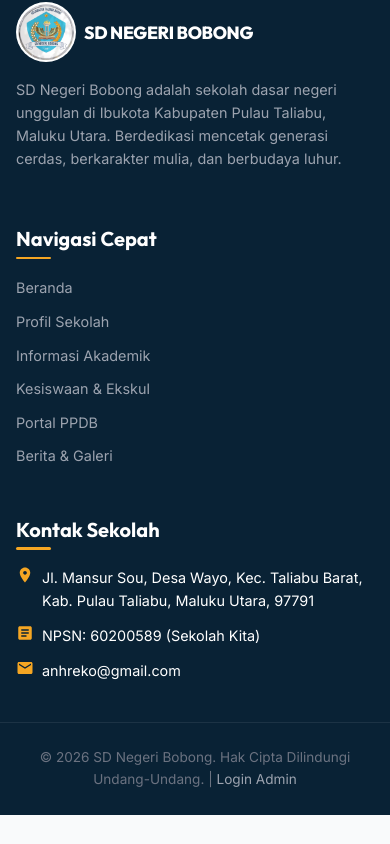
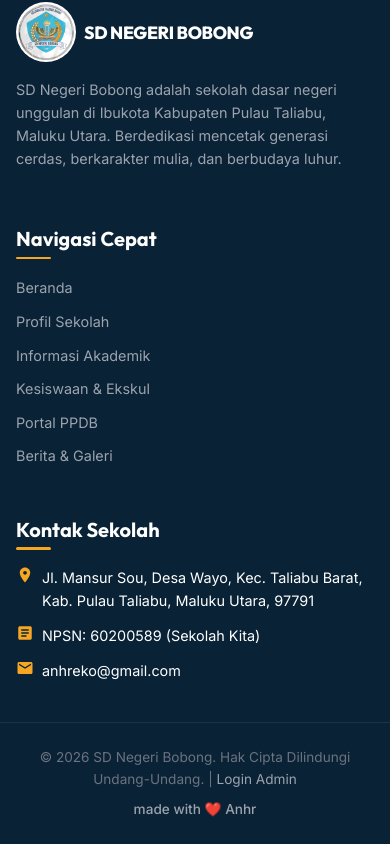
Before and after one commit to umamit/sdbobong, a Next.js app: page / in a window 390 px wide. Shown: the part 4137-4981 px from the top of the page. Before the commit the page ends 4952 px from the top, so only its background shows below. Built offline with nearby package versions, Linux system fonts and the light colour scheme; no server answers.

Commit message:
feat: tambahkan catatan developer di footer kiri publik 'made with ❤️ Anhr'

```diff
--- a/public/css/style.css
+++ b/public/css/style.css
@@ -1121,13 +1121,35 @@ footer {
 .footer-bottom {
     border-top: 1px solid rgba(255, 255, 255, 0.08);
     padding-top: var(--space-md);
-    text-align: center;
     font-size: 0.85rem;
     color: #9CA3AF;
 }
 
-.footer-bottom p {
+.footer-bottom-flex {
+    display: flex;
+    justify-content: space-between;
+    align-items: center;
+    flex-wrap: wrap;
+    gap: var(--space-sm);
+}
+
+.developer-note {
+    font-weight: 500;
+    color: #9CA3AF;
+}
+
+.copyright-note {
     margin-bottom: 0;
+}
+
+@media (max-width: 768px) {
+    .footer-bottom-flex {
+        flex-direction: column-reverse;
+        justify-content: center;
+        align-items: center;
+        text-align: center;
+        gap: var(--space-xs);
+    }
 }
 
 /* Floating WhatsApp Widget */
--- a/src/app/layout.js
+++ b/src/app/layout.js
@@ -165,8 +165,13 @@ export default async function RootLayout({ children }) {
             </div>
           </div>
           <div className="footer-bottom">
-            <div className="container">
-              <p>&copy; 2026 SD Negeri Bobong. Hak Cipta Dilindungi Undang-Undang. | <a href="/admin/login" style={{ color: '#9CA3AF', textDecoration: 'none', fontSize: '0.85rem' }}>Login Admin</a></p>
+            <div className="container footer-bottom-flex">
+              <div className="developer-note">
+                made with ❤️ Anhr
+              </div>
+              <p className="copyright-note">
+                &copy; 2026 SD Negeri Bobong. Hak Cipta Dilindungi Undang-Undang. | <a href="/admin/login" style={{ color: '#9CA3AF', textDecoration: 'none', fontSize: '0.85rem' }}>Login Admin</a>
+              </p>
             </div>
           </div>
         </footer>
```
